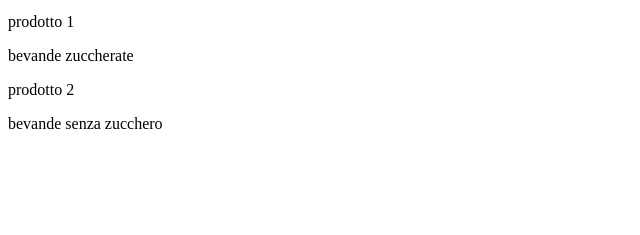
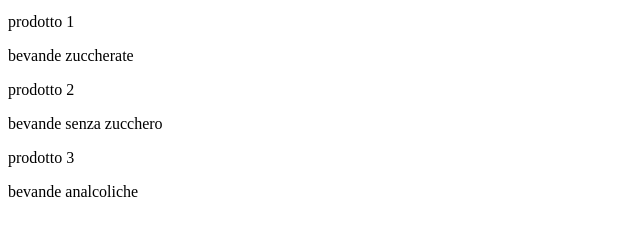
Before and after one commit to samuelciarlo/pizzeria-vesuvio, a plain HTML site: page index.html in a window 1280 px wide. Shown: the part 101-336 px from the top of the page, without its empty margins (0-640 px from the left). Drawn offline with Linux system fonts and the light colour scheme.

Commit message:
Add new product and beverage entries in index.html

```diff
--- a/index.html
+++ b/index.html
@@ -12,6 +12,8 @@
 <p>bevande zuccherate</p>
 <p>prodotto 2</p>
 <p>bevande senza zucchero</p>
+<p>prodotto 3</p>
+<p>bevande analcoliche</p>
 
 </body>
 </html>
```
